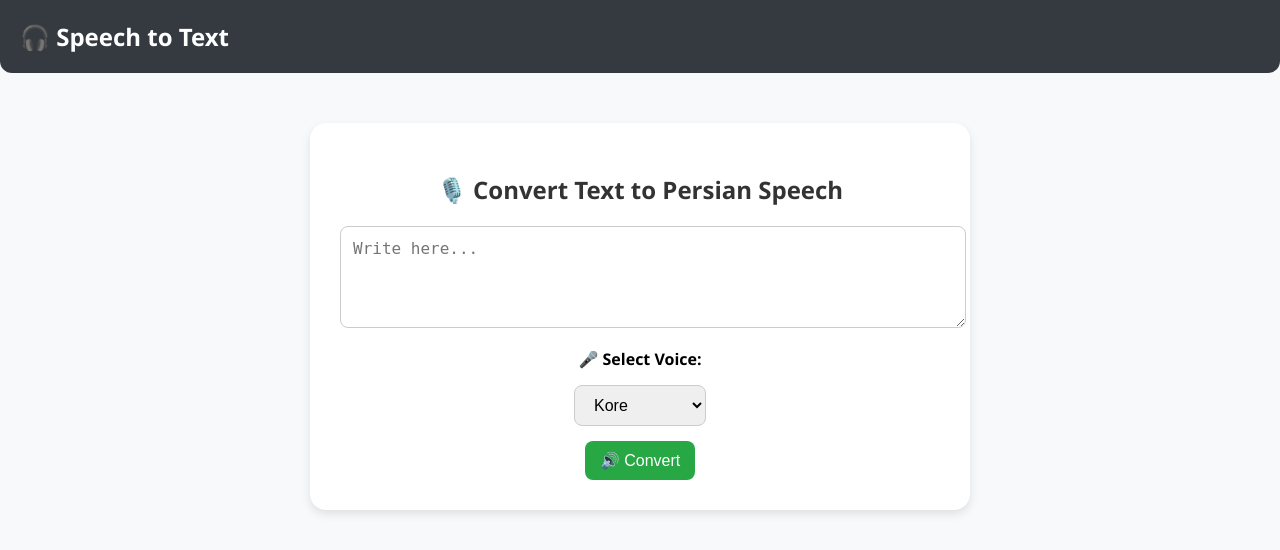
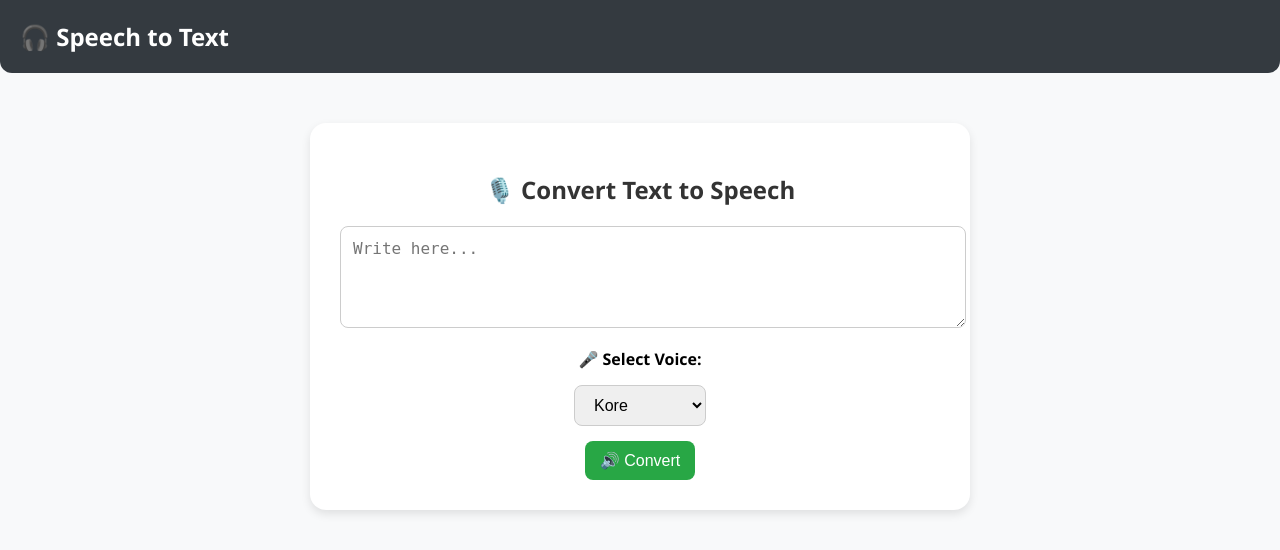
Before and after one commit to Eptelligence/Text-To-Speech, a Flask app: page / in a window 1280 px wide. Shown: the top 550 px of the page. Run offline with Flask 3, Linux system fonts and the light colour scheme.

Commit message:
Update Template

```diff
--- a/templates/index.html
+++ b/templates/index.html
@@ -92,7 +92,7 @@
     <h1>🎧 Speech to Text</h1>
 
     <div class="container">
-        <h2>🎙️ Convert Text to Persian Speech</h2>
+        <h2>🎙️ Convert Text to Speech</h2>
 
         <form method="POST">
             <textarea name="text" rows="4" placeholder="Write here...">{{ text if text else '' }}</textarea><br>
```
